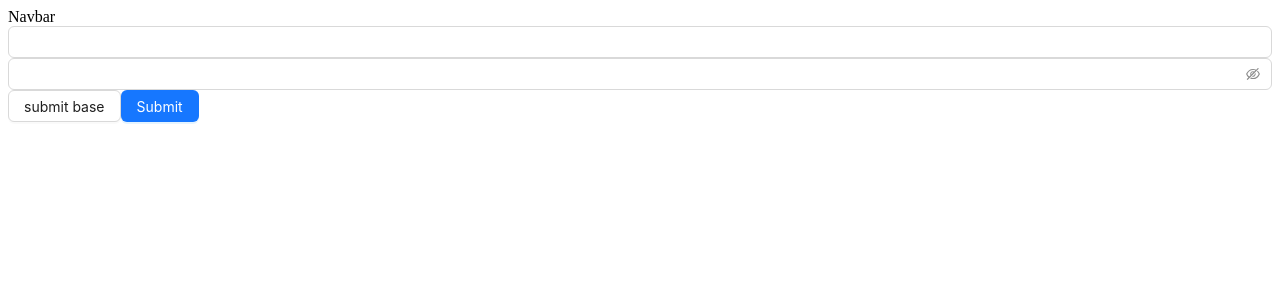
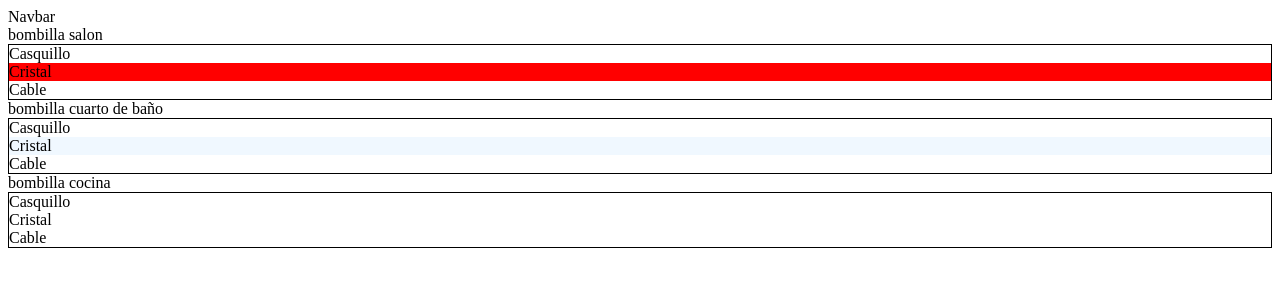
Before and after one commit to adrihle/project_ninja, a Next.js app: page /login in a window 1280 px wide. Shown: the top 300 px of the page. Built offline with nearby package versions, Linux system fonts and the light colour scheme.

Commit message:
inicializacion de variables en la bombilla

```diff
--- a/app/login/page.tsx
+++ b/app/login/page.tsx
@@ -1,15 +1,16 @@
 'use client'
 
-import { Button, Field, PasswordField } from "@/components";
-import BaseButton from 'antd/es/button';
+import Bombilla from "@/components/caja";
 
 const Login = () => {
   return (
     <div>
-      <Field />
-      <PasswordField />
-      <BaseButton>submit base</BaseButton>
-      <Button type="primary">Submit</Button>
+      bombilla salon
+      <Bombilla cristalColor="red" />
+      bombilla cuarto de baño
+      <Bombilla cristalColor="aliceblue" />
+      bombilla cocina
+      <Bombilla turnOnColor="green"/>
     </div>
   )
 };
--- /dev/null
+++ b/components/caja.tsx
@@ -0,0 +1,27 @@
+import React, { useState } from "react";
+
+type BombillaProps = {
+  cristalColor?: React.CSSProperties['backgroundColor'],
+  turnOnColor?: React.CSSProperties['backgroundColor'],
+}
+
+const Bombilla = ({ cristalColor, turnOnColor = 'tomato' }: BombillaProps) => {
+  const [color, setColor] = useState(cristalColor);
+
+  const onClick = () => {
+    // ternario operador
+    setColor((previousState) => {
+      return previousState === cristalColor ? turnOnColor : cristalColor;
+    });
+  }
+
+  return (
+    <div style={{ border: '1px solid black' }}>
+      <div>Casquillo</div>
+      <div style={{ backgroundColor: color }}>Cristal</div>
+      <div onClick={onClick}>Cable</div>
+    </div>
+  );
+};
+
+export default Bombilla;
--- /dev/null
+++ b/containers/index.ts
@@ -0,0 +1,3 @@
+export { default as Info } from './info';
+export { default as Chart } from './chart';
+export { default as Search } from './search';
```
Also changed, not shown: containers/chart.tsx (added, +7 -0 lines), containers/info.tsx (added, +7 -0 lines), containers/search.tsx (added, +7 -0 lines).
